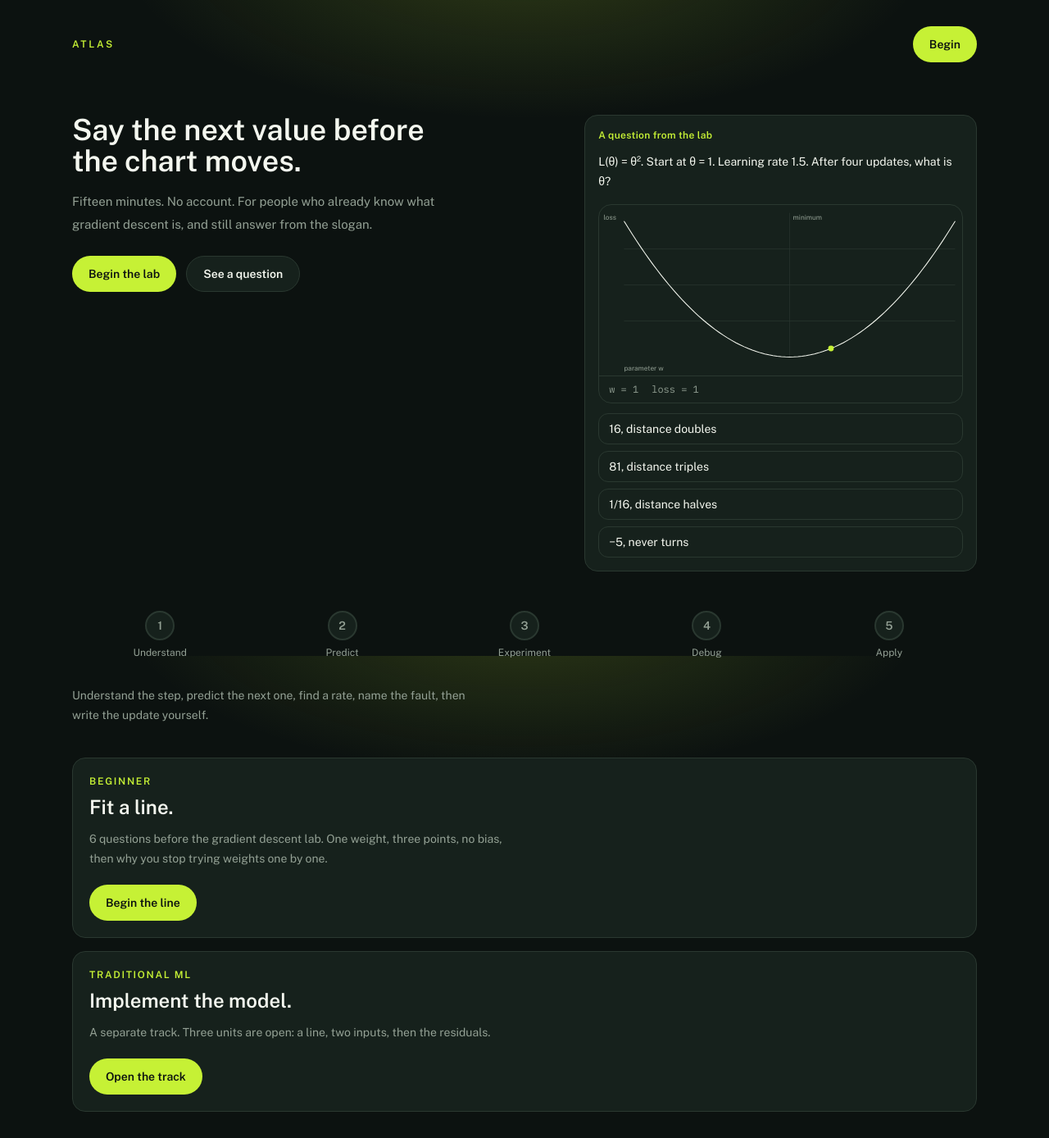
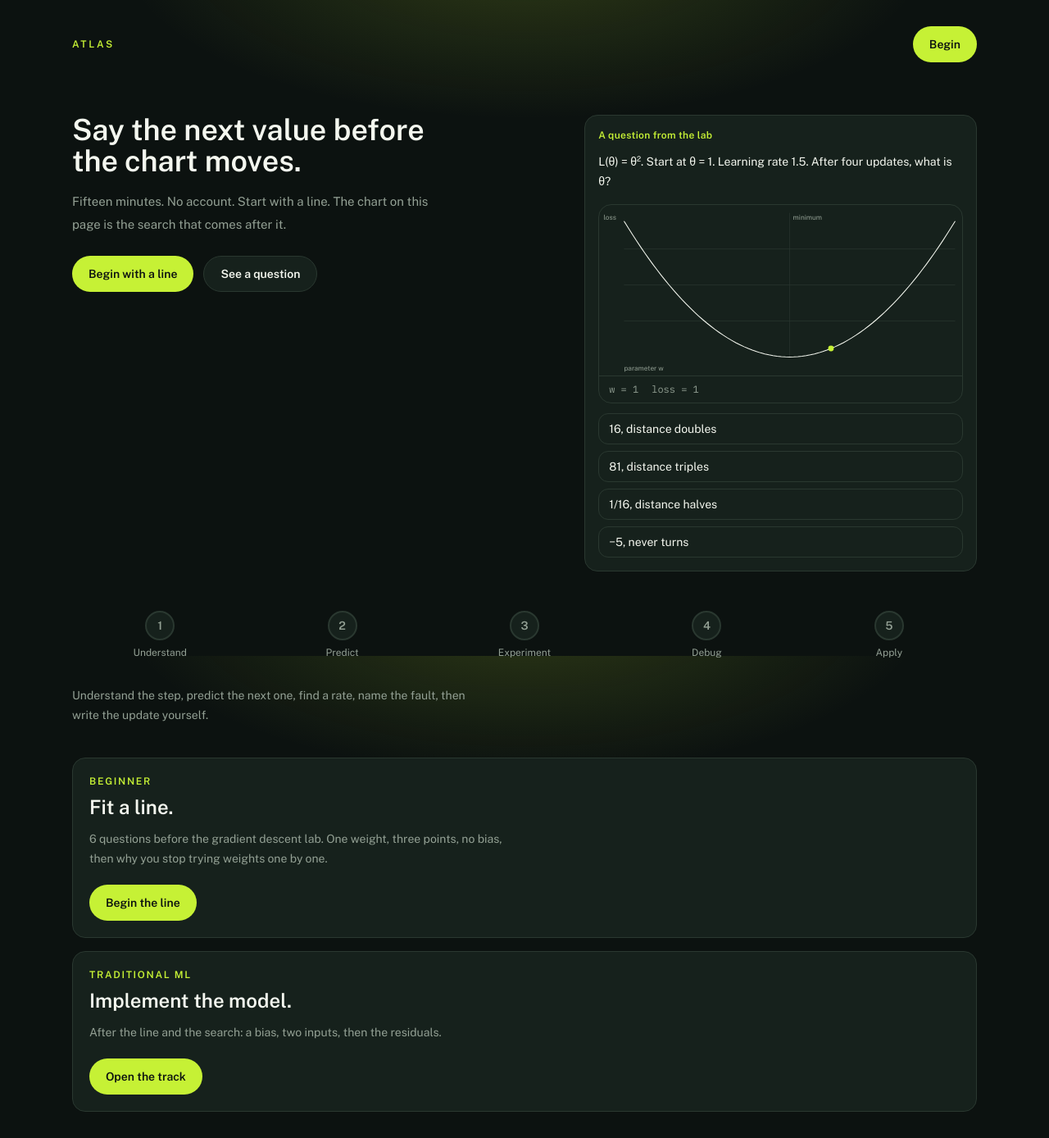
Before and after one commit to Brohammad/atlas, a Next.js app: page / in a window 1280 px wide. Shown: the whole page at 82% size. Built offline with nearby package versions, Linux system fonts and the light colour scheme.

Commit message:
Start a fresh visit on the line.
The chart stays the search question. Begin no longer drops a new learner into the lab first.

```diff
--- a/app/page.tsx
+++ b/app/page.tsx
@@ -4,7 +4,7 @@ import { WebLoader } from "@/components/web-loader";
 export const metadata: Metadata = {
   title: "Atlas — Say the next value",
   description:
-    "A fifteen-minute gradient descent lab. No account. Commit the next value before the chart moves.",
+    "Start with a line, then search for the weight. No account. The chart is the search, not the first sitting.",
 };
 
 export default function Home() {
--- a/components/web-page.tsx
+++ b/components/web-page.tsx
@@ -39,7 +39,7 @@ export function WebPage() {
   const done = sitting?.stage === "results" || sitting?.stage === "retention" || sitting?.completedAt != null;
 
   function begin() {
-    router.push("/lab");
+    router.push(open ? "/lab" : "/beginner");
   }
 
   function startOver() {
@@ -78,11 +78,11 @@ export function WebPage() {
           <p className="mt-4 max-w-md text-[15px] leading-7 text-muted">
             {open
               ? "No account. This browser kept the run. Continue it, or start again from the check."
-              : "Fifteen minutes. No account. For people who already know what gradient descent is, and still answer from the slogan."}
+              : "Fifteen minutes. No account. Start with a line. The chart on this page is the search that comes after it."}
           </p>
           <div className="mt-6 flex flex-wrap gap-3">
             <button className={cta} type="button" onClick={begin}>
-              {open ? "Continue" : "Begin the lab"}
+              {open ? "Continue" : "Begin with a line"}
             </button>
             {open ? (
               <button className={quiet} type="button" onClick={startOver}>
@@ -161,8 +161,8 @@ function TrackDoor({
       </h2>
       <p className="mt-3 max-w-lg text-sm leading-6 text-muted">
         {open && run
-          ? `${regCleared(run)} of ${regressionStations.length} cleared. Twelve modules on the map. This unit is the line with a bias, the partial, and the step you write.`
-          : "A separate track. Three units are open: a line, two inputs, then the residuals."}
+          ? `${regCleared(run)} of ${regressionStations.length} cleared. This unit is the line with a bias, the partial, and the step you write.`
+          : "After the line and the search: a bias, two inputs, then the residuals."}
       </p>
       <div className="mt-5 flex flex-wrap gap-3">
         <button className={cta} type="button" onClick={onOpen}>
```
